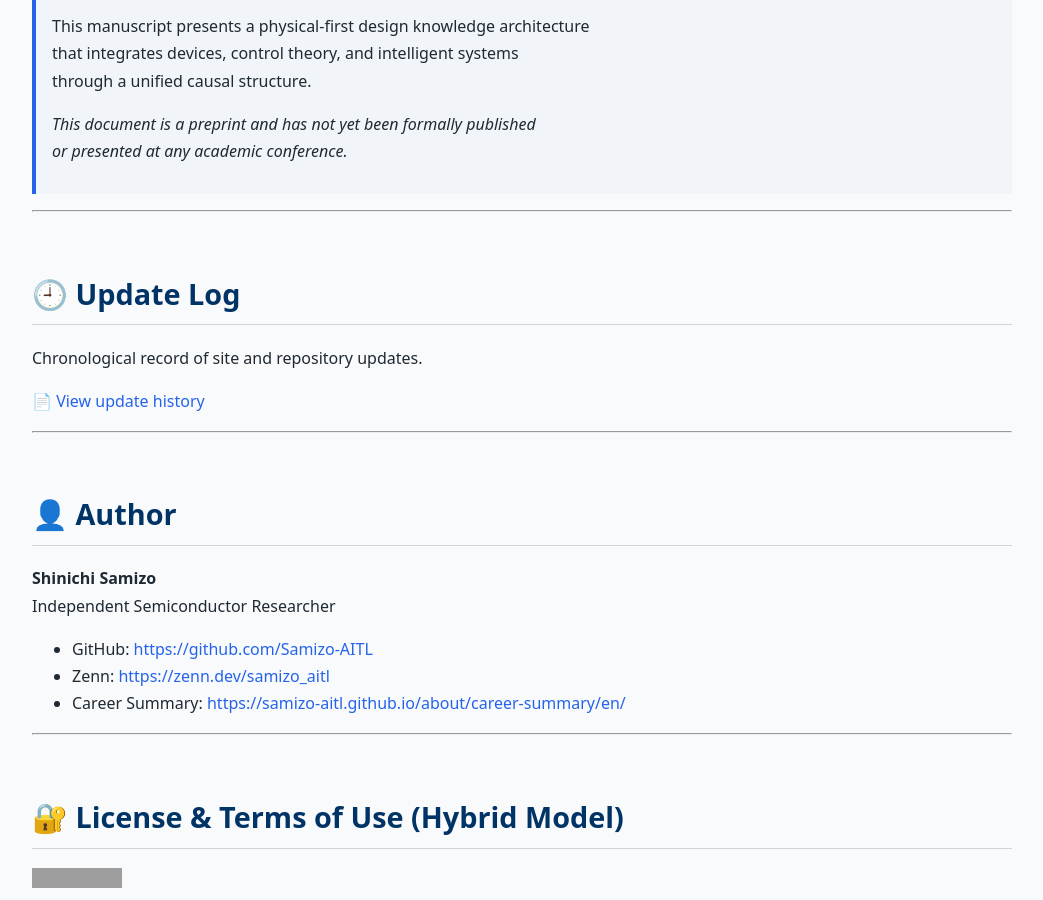
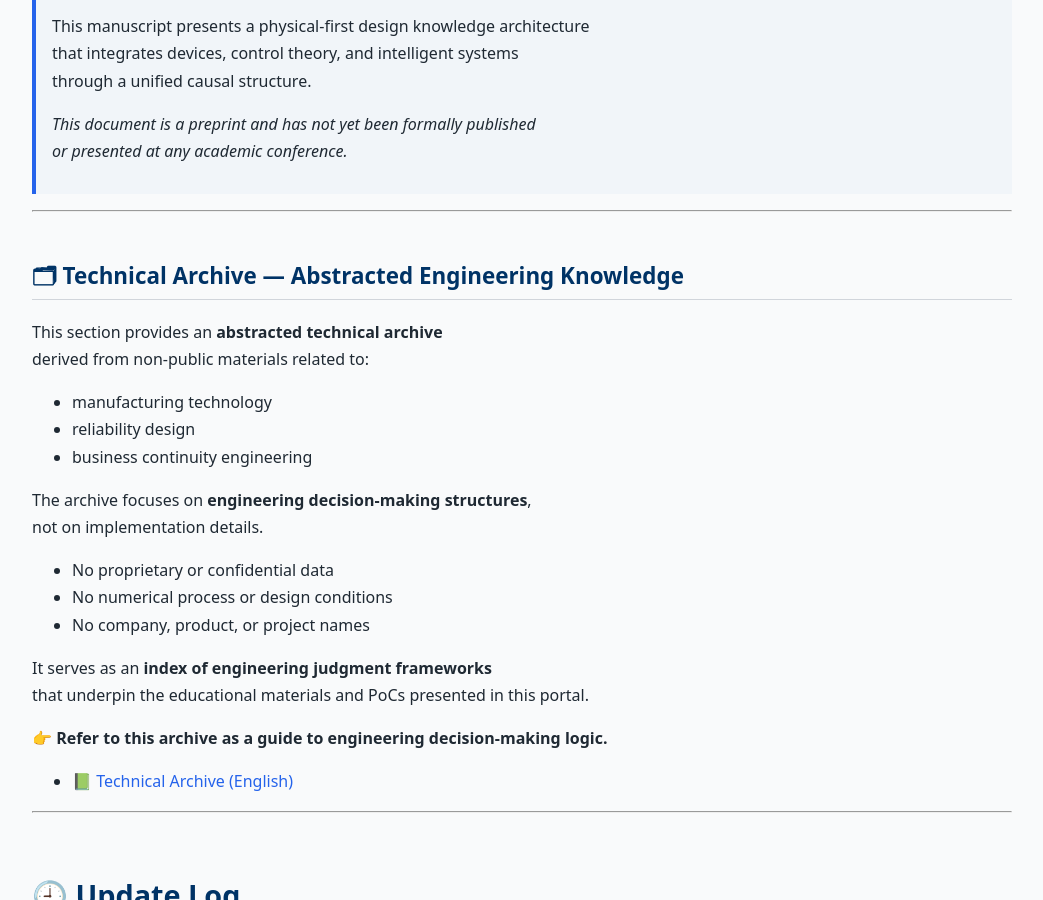
Before and after one commit to Samizo-AITL/Samizo-AITL.github.io, a Jekyll site: the page built from portal/en/index.md, in a window 1280 px wide and 900 px high, scrolled down 23822 px. Shown: the whole window, without its empty margins (118-1161 px from the left). Built offline with Jekyll 4.4.1, drawn with Linux system fonts in a browser that asks for light colours; grey boxes are pictures that could not be loaded.

Commit message:
Update index.md

```diff
--- a/portal/en/index.md
+++ b/portal/en/index.md
@@ -802,6 +802,31 @@ Shinichi Samizo
 
 ---
 
+## 🗂 Technical Archive — Abstracted Engineering Knowledge
+
+This section provides an **abstracted technical archive**
+derived from non-public materials related to:
+
+- manufacturing technology
+- reliability design
+- business continuity engineering
+
+The archive focuses on **engineering decision-making structures**,
+not on implementation details.
+
+- No proprietary or confidential data
+- No numerical process or design conditions
+- No company, product, or project names
+
+It serves as an **index of engineering judgment frameworks**
+that underpin the educational materials and PoCs presented in this portal.
+
+👉 **Refer to this archive as a guide to engineering decision-making logic.**
+
+- 📗 [Technical Archive (English)](../../about/docs/en/)
+
+---
+
 # 🕘 Update Log
 Chronological record of site and repository updates.
 
```
